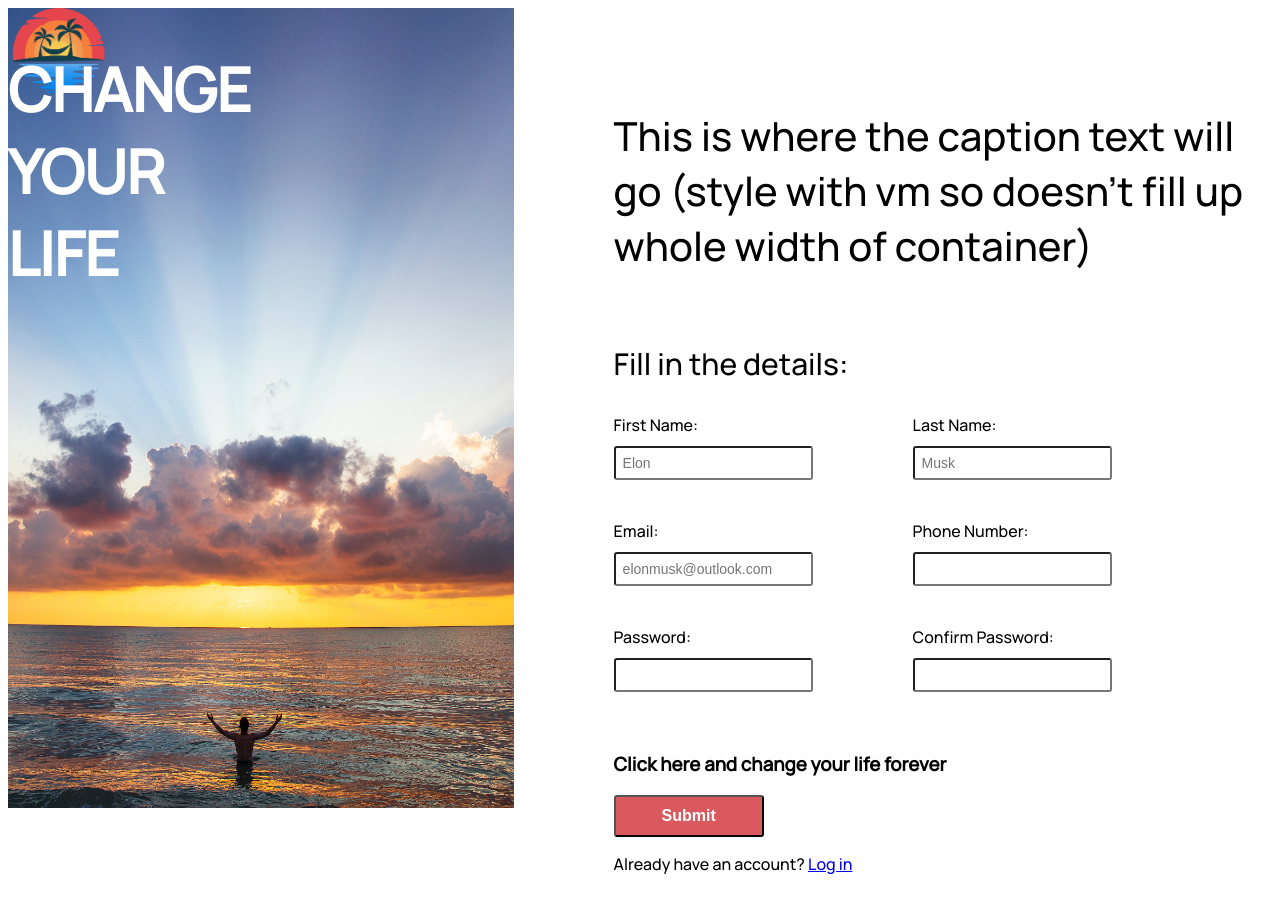
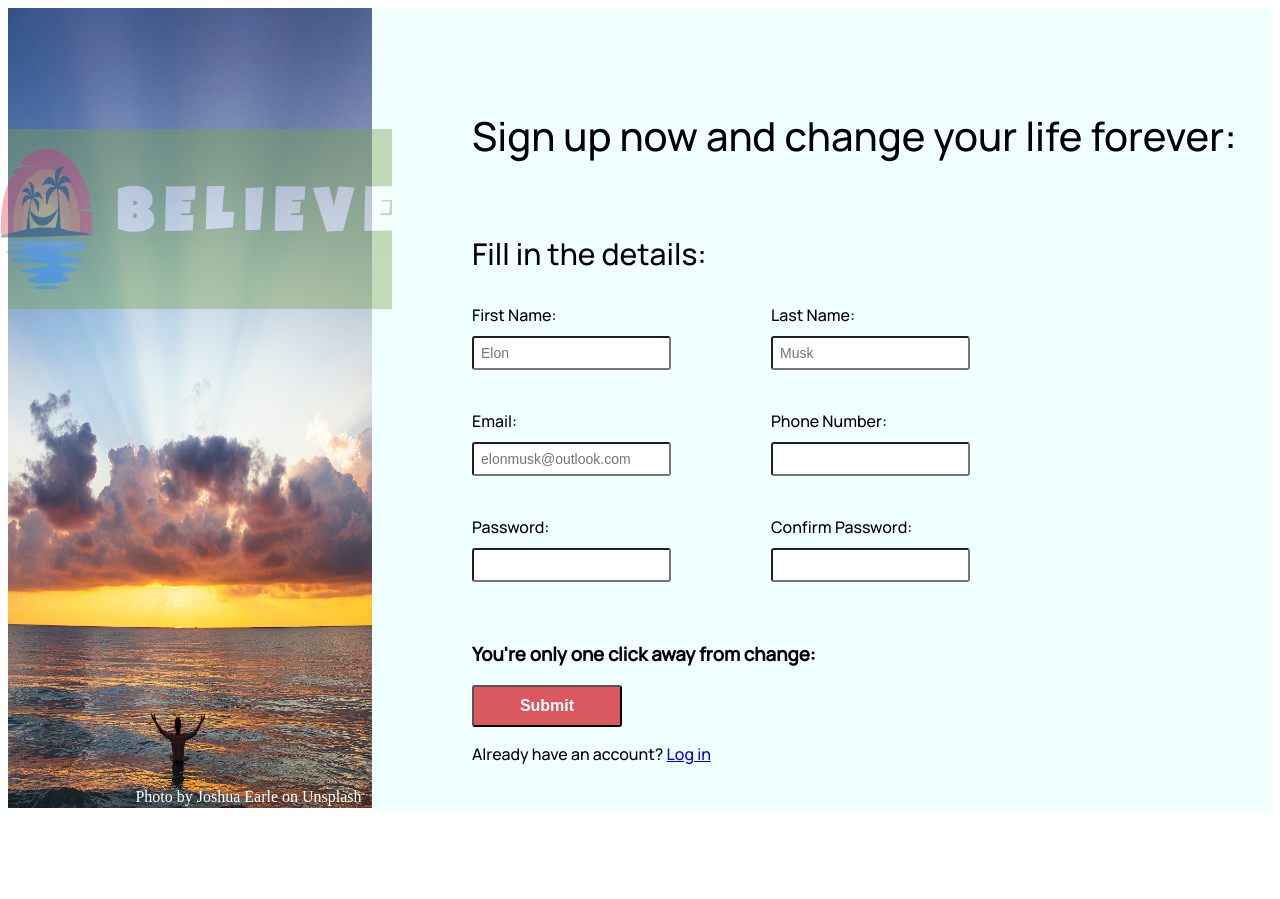
Before and after one commit to souste/sign-up-form, a plain HTML site: page index.html in a window 1280 px wide. After the commit the page ends 820 px from the top, so only its background shows below. Drawn offline with Linux system fonts and the light colour scheme.

Commit message:
styling mostly complete

```diff
--- a/index.html
+++ b/index.html
@@ -17,7 +17,7 @@
       <div class="image-side">
         <div class="title-logo">
           <img class="beach-logo" src="beach-logo.png" alt="beach logo" />
-          <h1 class="img-header">CHANGE YOUR LIFE</h1>
+          <h1 class="img-header">BELIEVE</h1>
         </div>
         <img class="beach-image" src="beach-image.jpg" alt="beach image" />
         <p class="acknowledegment">Photo by Joshua Earle on Unsplash</p>
@@ -25,10 +25,7 @@
 
       <div class="form-side">
         <div class="caption-box">
-          <p class="caption-text">
-            This is where the caption text will go (style with vm so doesn't fill up whole width of
-            container)
-          </p>
+          <p class="caption-text">Sign up now and change your life forever:</p>
         </div>
         <div class="form-box">
           <p class="form-heading">Fill in the details:</p>
@@ -68,7 +65,7 @@
           </form>
         </div>
         <div class="button-box">
-          <h3 class="button-caption">Click here and change your life forever</h3>
+          <h3 class="button-caption">You're only one click away from change:</h3>
           <button>Submit</button>
           <p class="link-details">Already have an account? <a href="login link">Log in</a></p>
         </div>
--- a/styles.css
+++ b/styles.css
@@ -7,29 +7,33 @@
   width: 40%;
 }
 
-.title-logo {
-  position: absolute;
-}
-
 .beach-image {
   width: 100%;
   height: 100vh;
 }
 
+.title-logo {
+  position: absolute;
+  top: 15%;
+  width: 94.5%;
+  display: flex;
+  background-color: rgb(123, 163, 76);
+  padding: 20px;
+  justify-content: center;
+  opacity: 0.4;
+}
+
 .beach-logo {
   width: 100px;
-  position: absolute;
-  top: 15%;
-  left: 20%;
+  margin-right: 20px;
 }
 
 .img-header {
-  position: absolute;
-  top: 15%;
-  left: 20%;
   font-size: 60px;
   color: white;
-  font-family: "Manrope", sans-serif;
+  font-family: "Luckiest Guy", cursive;
+  opacity: 1 !important;
+  letter-spacing: 0.2em;
 }
 
 .acknowledegment {
@@ -43,6 +47,7 @@
   display: flex;
   flex-direction: column;
   flex: 1;
+  background-color: azure;
 }
 
 .caption-box {
@@ -51,7 +56,7 @@
 }
 
 .caption-text {
-  width: 40rem;
+  width: 50rem;
   font-size: 40px;
   font-family: "Manrope", sans-serif;
 }
```
